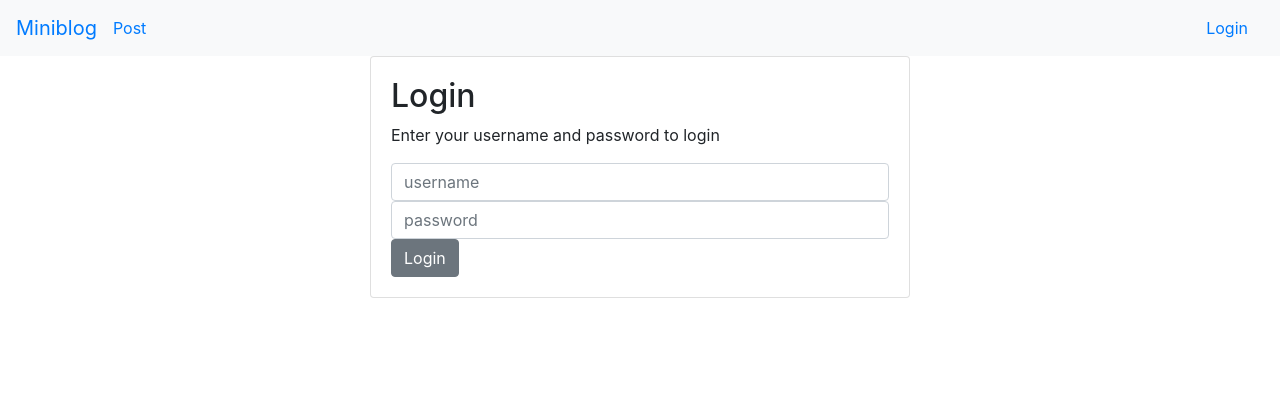
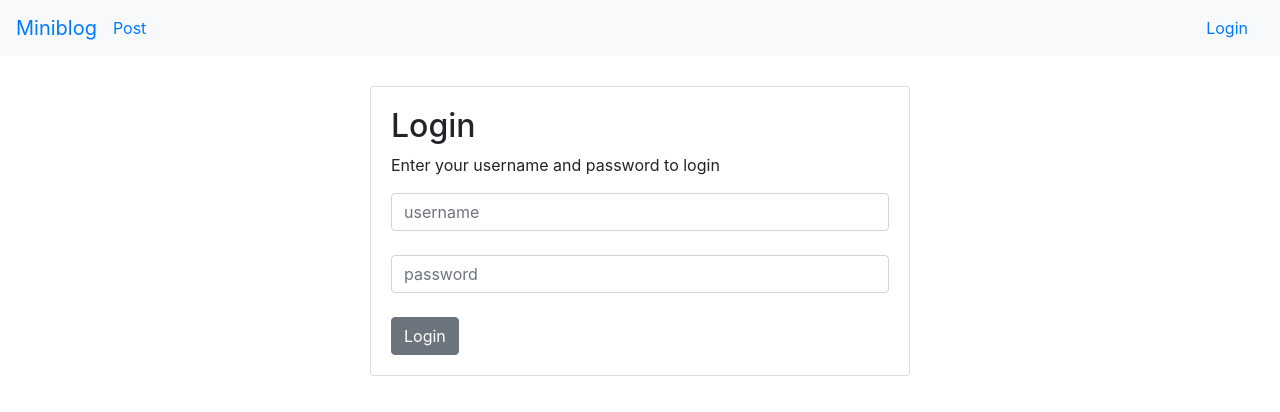
Before and after one commit to craigdanj/miniblog, a React (Create React App) app in the folder client/: page /login in a window 1280 px wide. Shown: the top 412 px of the page. Built offline with nearby package versions, Linux system fonts and the light colour scheme.

Commit message:
login form cleaned up

```diff
--- a/client/src/components/login/index.js
+++ b/client/src/components/login/index.js
@@ -8,17 +8,19 @@ function Login() {
 			 <Container>
 				<Row>
 					<Col sm="12" md={{ size: 6, offset: 3 }}>
-						<Card>
+						<Card className="loginForm">
 							<CardBody>
 								<h2>Login</h2>
 								<CardText>Enter your username and password to login</CardText>
+
 								<InputGroup>
-									<Input placeholder="username" />
+									<Input placeholder="username" className="field" />
 								</InputGroup>
-
+								<br />
 								<InputGroup>
 									<Input placeholder="password" type="password" />
 								</InputGroup>
+								<br />
 								<Button>Login</Button>
 							</CardBody>
 						</Card>
--- a/client/src/components/login/style.css
+++ b/client/src/components/login/style.css
@@ -0,0 +1,3 @@
+.loginForm {
+    margin-top: 30px;
+}
```
